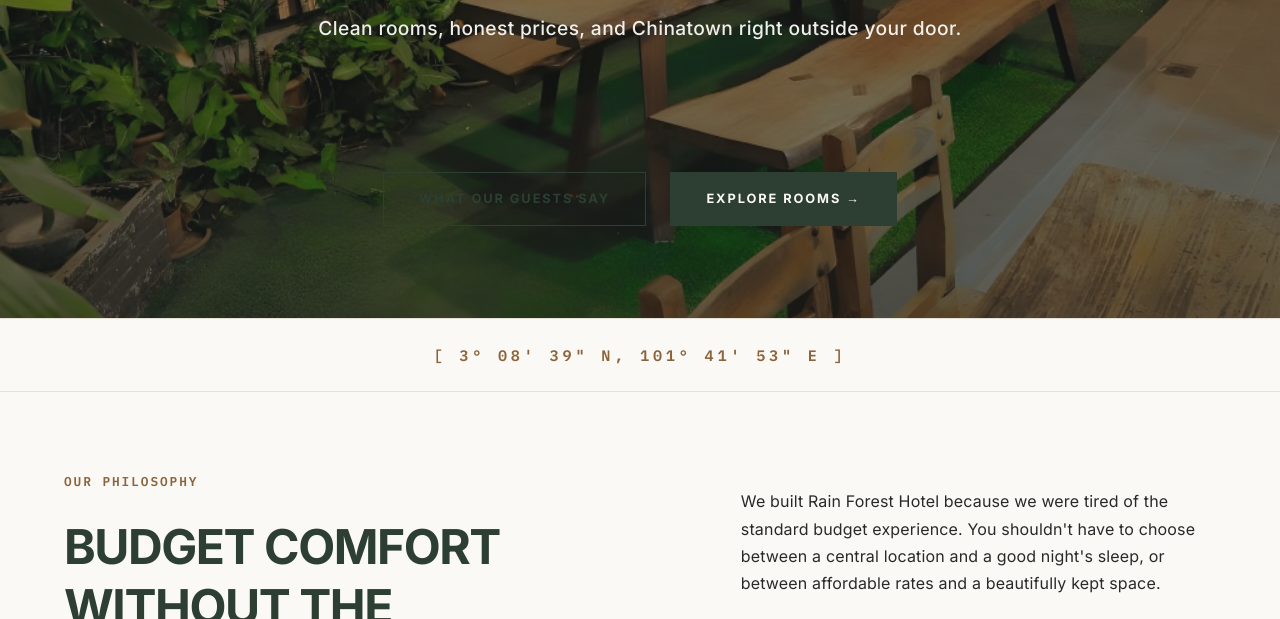
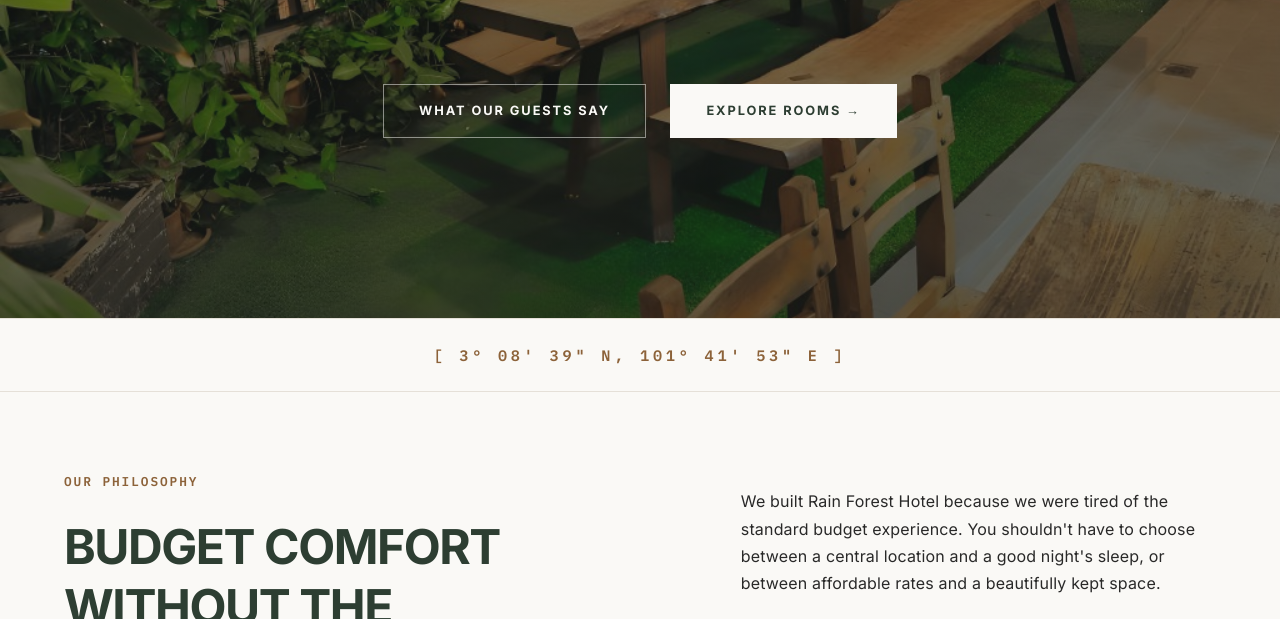
Before and after one commit to izwongjx/rainforestDemo, a website built with Vite: page index.html in a window 1280 px wide. Shown: the part 481-1100 px from the top of the page. Built offline with nearby package versions, Linux system fonts and the light colour scheme.

Commit message:
design: fix hero buttons legibility and move hero block upward

```diff
--- a/src/styles/components.css
+++ b/src/styles/components.css
@@ -9,7 +9,6 @@
 
 /* Premium Wood/Forest Button */
 .btn-whatsapp,
-.hero-btn-primary,
 .btn-booking,
 .btn-discover {
   display: inline-flex;
@@ -32,7 +31,6 @@
 }
 
 .btn-whatsapp:hover,
-.hero-btn-primary:hover,
 .btn-booking:hover,
 .btn-discover:hover {
   background-color: transparent;
@@ -41,7 +39,6 @@
 
 /* Secondary Ghost Button */
 .btn-ghost,
-.hero-btn-secondary,
 .btn-view-details {
   display: inline-flex;
   align-items: center;
@@ -61,11 +58,61 @@
 }
 
 .btn-ghost:hover,
-.hero-btn-secondary:hover,
 .btn-view-details:hover {
   background-color: var(--forest);
   color: var(--cream);
   border-color: var(--forest);
+}
+
+/* Hero Button - Primary (High Contrast) */
+.hero-btn-primary {
+  display: inline-flex;
+  align-items: center;
+  justify-content: center;
+  background-color: var(--cream);
+  color: var(--forest);
+  padding: 1rem 2.2rem;
+  border: 1px solid var(--cream);
+  border-radius: 0px;
+  font-family: var(--font-body);
+  font-weight: 700;
+  font-size: 0.8rem;
+  text-transform: uppercase;
+  letter-spacing: 0.15em;
+  text-decoration: none;
+  cursor: pointer;
+  transition: all 0.25s cubic-bezier(0.16, 1, 0.3, 1);
+}
+
+.hero-btn-primary:hover {
+  background-color: transparent;
+  color: var(--cream);
+  border-color: var(--cream);
+}
+
+/* Hero Button - Secondary (High Contrast Ghost) */
+.hero-btn-secondary {
+  display: inline-flex;
+  align-items: center;
+  justify-content: center;
+  background-color: transparent;
+  color: var(--cream);
+  padding: 1rem 2.2rem;
+  border: 1px solid rgba(250, 249, 246, 0.5);
+  border-radius: 0px;
+  font-family: var(--font-body);
+  font-weight: 700;
+  font-size: 0.8rem;
+  text-transform: uppercase;
+  letter-spacing: 0.15em;
+  text-decoration: none;
+  transition: all 0.25s cubic-bezier(0.16, 1, 0.3, 1);
+}
+
+.hero-btn-secondary:hover {
+  background-color: var(--cream);
+  color: var(--forest);
+  border-color: var(--cream);
 }
 
 /* Subtle Link Button */
@@ -800,7 +847,7 @@
   z-index: 10;
   padding: 0 1.5rem;
   max-width: 1000px;
-  margin-top: 15rem;
+  margin-top: 4rem; /* Shift upward slightly */
 }
 
 .hero-title-redesign {
```
Also changed, not shown: dist/about.html, dist/assets/main-B9paYych.css (added), dist/assets/main-D5mtCHT-.css (deleted), dist/assets/main-DwL9bDsJ.js (renamed from dist/assets/main-BkjTudMK.js), dist/contact.html, dist/index.html, dist/location.html, dist/reviews.html, dist/room-1.html, dist/room-2.html, dist/room-3.html, dist/room-4.html, dist/room-5.html, dist/room-6.html, 3 more files.
